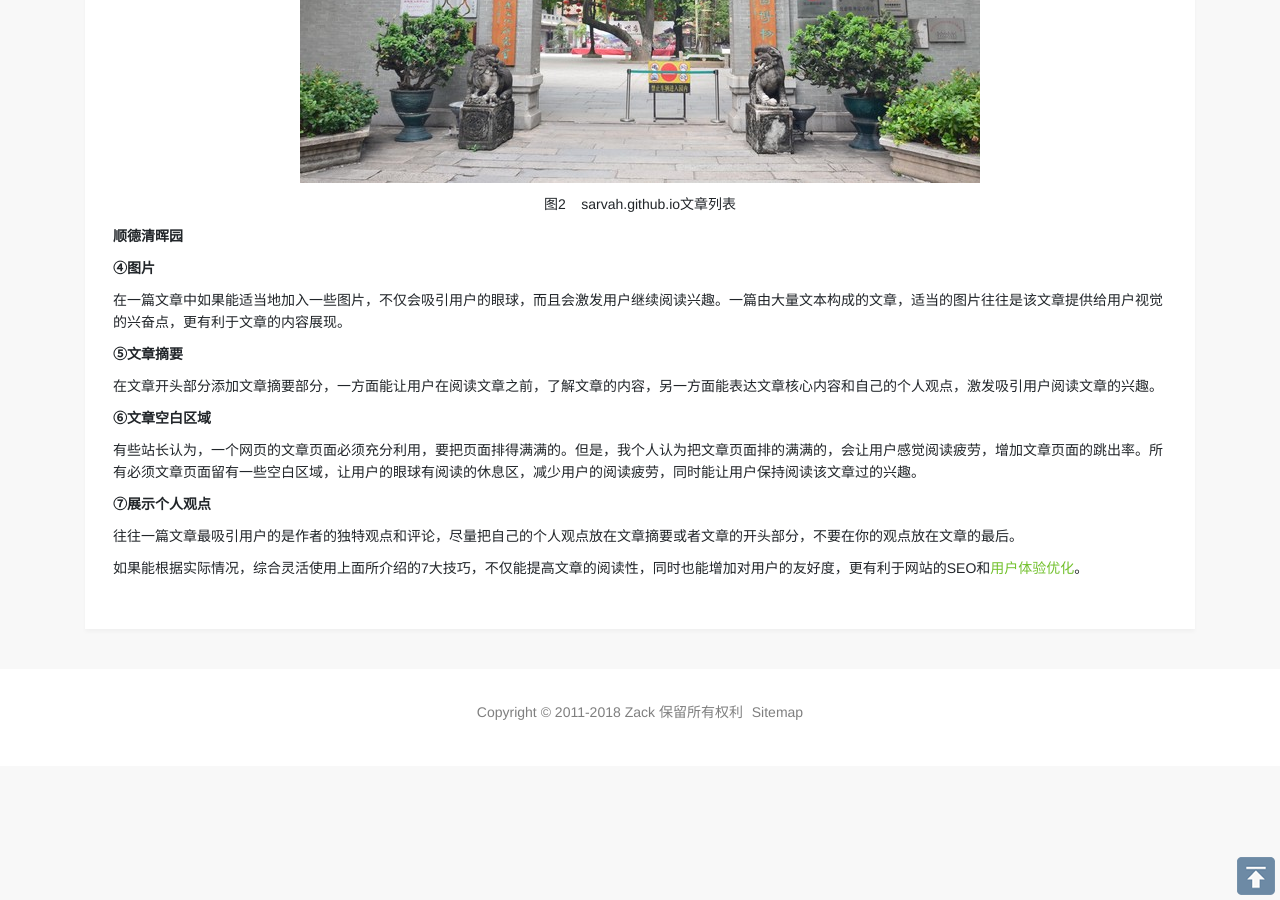
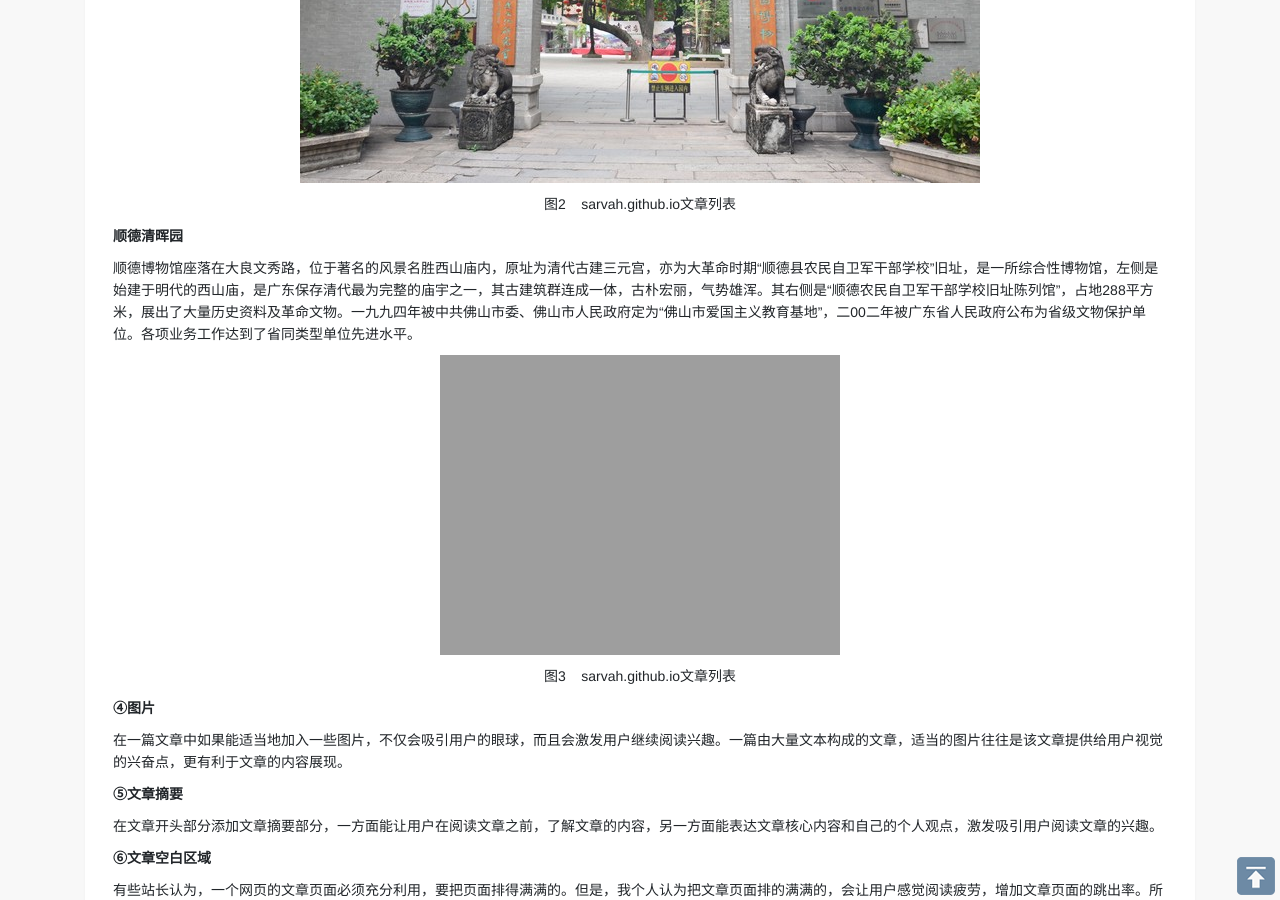
Before and after one commit to sarvah/sarvah.github.io, a Jekyll site: the page built from ueo/_posts/2011-09-06-web-read-skill.html, in a window 1280 px wide and 900 px high, scrolled down 1372 px. Built offline with Jekyll 4.4.1, drawn with Linux system fonts in a browser that asks for light colours.

Commit message:
Update 2011-09-06-web-read-skill.html

```diff
--- a/ueo/_posts/2011-09-06-web-read-skill.html
+++ b/ueo/_posts/2011-09-06-web-read-skill.html
@@ -21,7 +21,9 @@ description: 正值踩青的季节，当然要出去有游玩一下，感受一
 <p align="center"><img class="img-fluid" alt="sarvah.github.io文章列表" src="{{ site.url }}/images/ueo/web-read-skill-2.jpeg"></p>
 <p align="center">图2&nbsp;&nbsp;&nbsp; sarvah.github.io文章列表</p>
 <p><b>顺德清晖园</b></p>
-<p></p>
+<p>顺德博物馆座落在大良文秀路，位于著名的风景名胜西山庙内，原址为清代古建三元宫，亦为大革命时期“顺德县农民自卫军干部学校”旧址，是一所综合性博物馆，左侧是始建于明代的西山庙，是广东保存清代最为完整的庙宇之一，其古建筑群连成一体，古朴宏丽，气势雄浑。其右侧是“顺德农民自卫军干部学校旧址陈列馆”，占地288平方米，展出了大量历史资料及革命文物。一九九四年被中共佛山市委、佛山市人民政府定为“佛山市爱国主义教育基地”，二00二年被广东省人民政府公布为省级文物保护单位。各项业务工作达到了省同类型单位先进水平。</p>
+<p align="center"><img class="img-fluid" alt="sarvah.github.io文章列表" src="{{ site.url }}/images/ueo/web-read-skill-3.jpeg"></p>
+<p align="center">图3&nbsp;&nbsp;&nbsp; sarvah.github.io文章列表</p>
 <p><b>④图片</b></p>
 <p>在一篇文章中如果能适当地加入一些图片，不仅会吸引用户的眼球，而且会激发用户继续阅读兴趣。一篇由大量文本构成的文章，适当的图片往往是该文章提供给用户视觉的兴奋点，更有利于文章的内容展现。</p>
 <p><b>⑤文章摘要</b></p>
```
